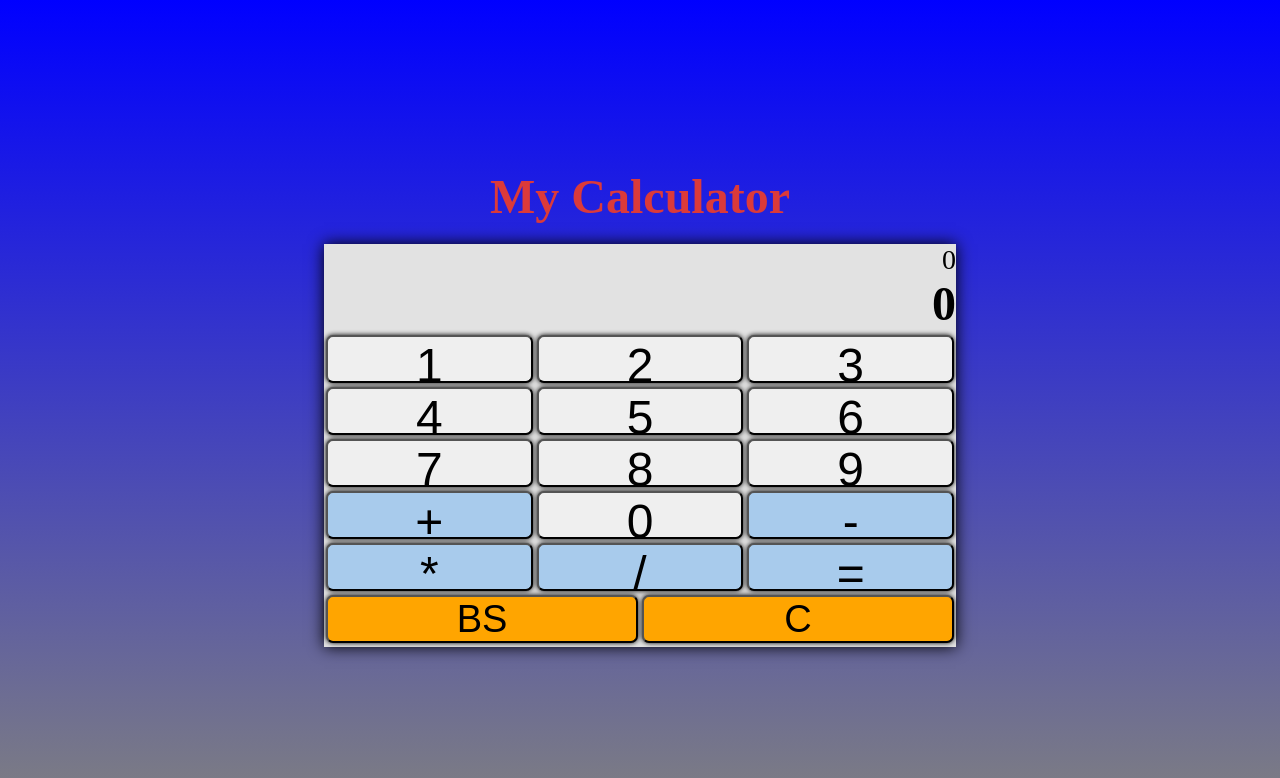
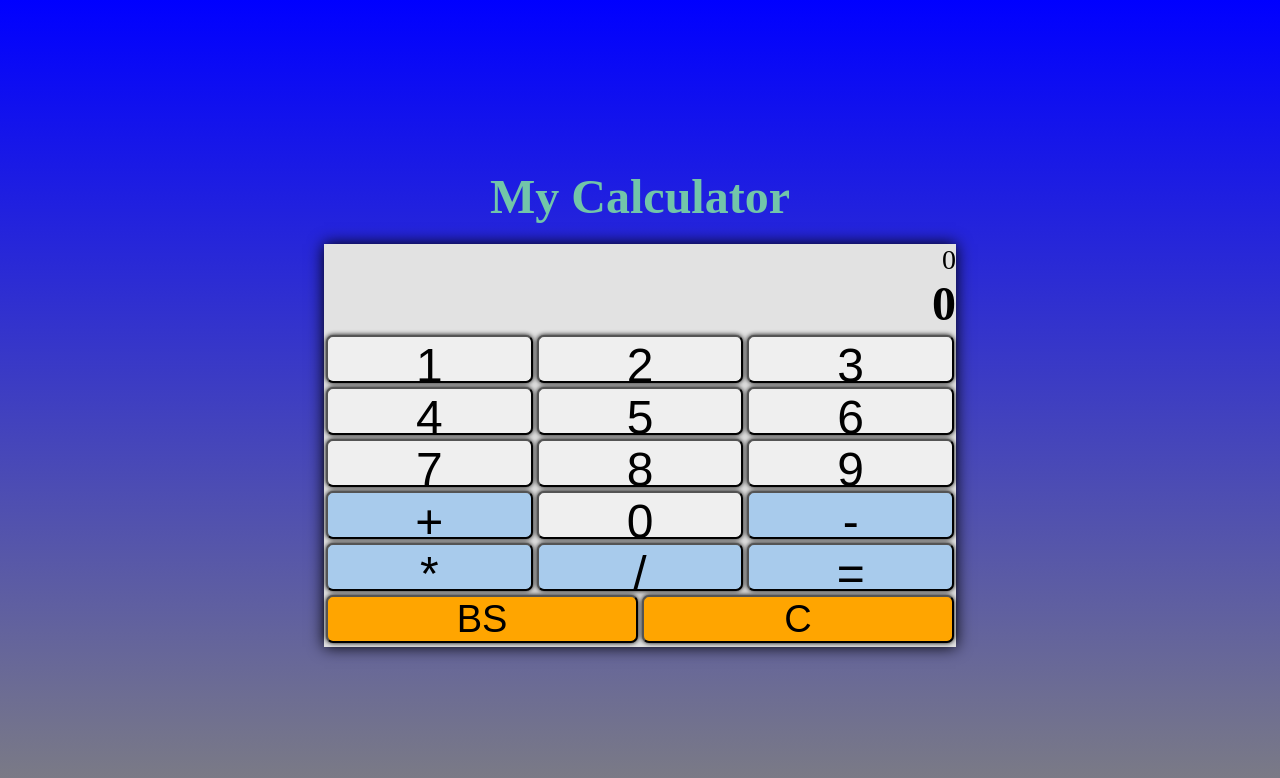
Before and after one commit to gustavobastian/calculator, a website: page index.html in a window 1280 px wide. Drawn offline with Linux system fonts and the light colour scheme.

Commit message:
title color

```diff
--- a/style.css
+++ b/style.css
@@ -14,7 +14,7 @@ body{
     font-weight: bold;
     font-size: 48px;
     padding-bottom:20px;
-    color:rgb(219, 58, 58);
+    color:rgb(114, 197, 169);
 }
 .container{
     display: flex;
```
